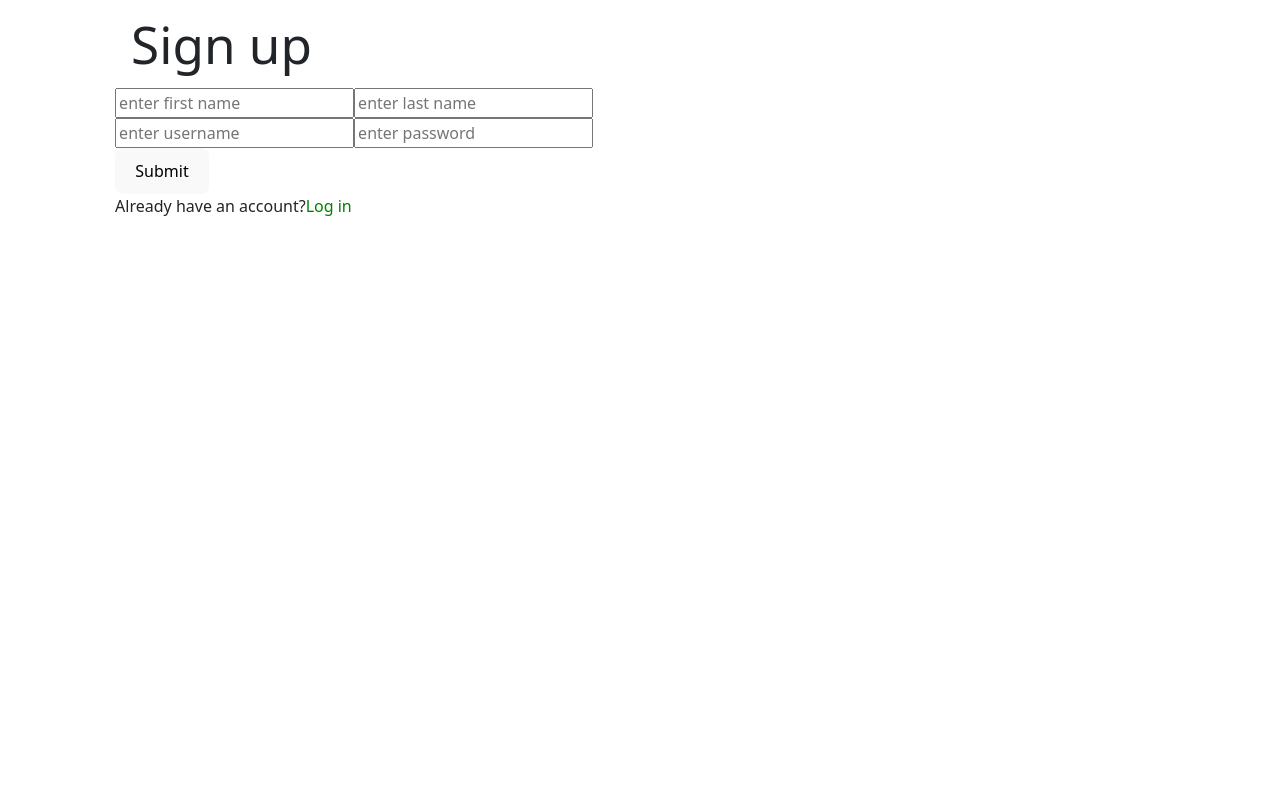
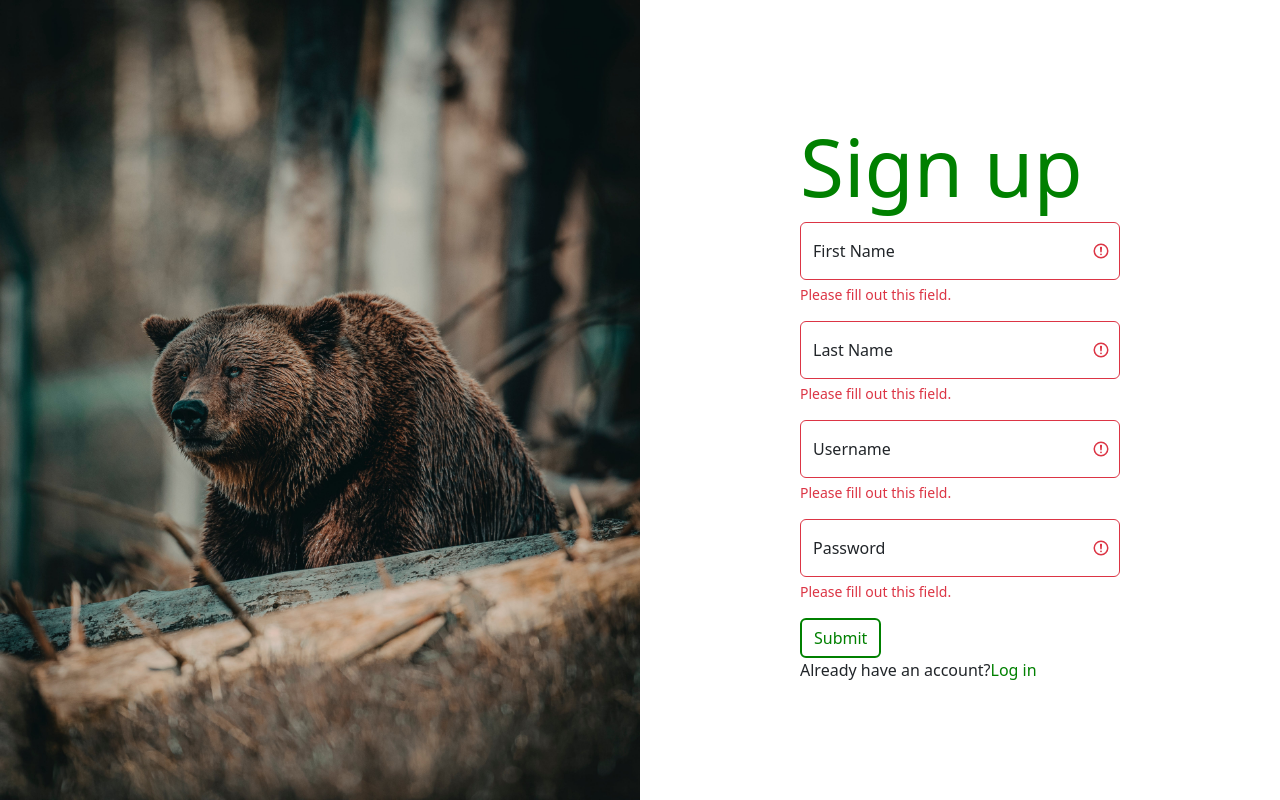
Before and after one commit to pethoburr/blog-client, a React (Vite) app: page /sign-up in a window 1280 px wide. Built offline with nearby package versions, Linux system fonts and the light colour scheme.

Commit message:
styled forms and added client side validation also added Footer component to other components

```diff
--- a/src/App.css
+++ b/src/App.css
@@ -161,7 +161,7 @@ h3 {
 .head {
   position: fixed;
   display: flex;
-  align-items: baseline;
+  align-items: center;
   justify-content: flex-start;
   z-index: 0;
   width: 100%;
@@ -169,7 +169,7 @@ h3 {
 }
 
 h1 {
-  margin: 1rem;
+  display: flex;
   flex-grow: 2;
 }
 
@@ -239,7 +239,7 @@ nav {
 }
 
 img {
-  width: 55vw;
+  width: 50vw;
 }
 
 form {
@@ -268,7 +268,7 @@ form {
 
 .form-control:focus {
   border-color: green;
-  box-shadow: -1px 3px 18px 4px rgba(13,107,0,0.75);
+  box-shadow: -1px 2px 14px -3px rgba(13,107,0,1);
 }
 
 .btn-primary:hover {
@@ -278,6 +278,7 @@ form {
 
 h2 {
   color: green;
+  font-size: 5rem;
 }
 
 a {
@@ -294,7 +295,7 @@ a {
   color: rgb(17, 153, 78);
   background-color: rgba(102, 103, 104, 0.1);
   border-right: 6px solid rgb(13, 107, 49);
-  box-shadow: 6px 2px 6px -2px rgba(13, 107, 0, 0.77);
+  box-shadow: 9px 1px 14px -5px rgba(13,107,0,1);
 }
 
 .navClosed {
@@ -307,6 +308,7 @@ a {
 }
 
 .menuIcon {
+  display: flex;
   flex-shrink: 1;
   padding: 1.5rem;
   max-width: min-content;
--- a/src/components/Post.jsx
+++ b/src/components/Post.jsx
@@ -3,6 +3,7 @@ import Comment from '../components/Comments'
 import { useEffect, useState, useContext } from 'react'
 import { Link, useParams, useNavigate } from 'react-router-dom'
 import { AuthContext } from '../App'
+import Bottom from './Bottom'
 
 const Post = () => {
   const { id } = useParams()
@@ -107,6 +108,7 @@ const Post = () => {
       </label>
       <button type='submit'>Add comment</button>
      </form>
+     <Bottom />
     </>
   )
 }
--- a/src/components/Posts.jsx
+++ b/src/components/Posts.jsx
@@ -2,6 +2,7 @@ import '../App.css'
 import { useEffect, useState, useContext } from 'react'
 import { useNavigate, Link } from 'react-router-dom'
 import { AuthContext } from '../App'
+import Bottom from './Bottom'
 
 const Posts = () => {
   const navigate = useNavigate()
@@ -60,6 +61,7 @@ const Posts = () => {
         )
       })}
      </ul>
+     <Bottom />
     </>
   )
 }
--- a/src/components/Signup.jsx
+++ b/src/components/Signup.jsx
@@ -1,6 +1,7 @@
 import '../App.css'
 import { Link } from 'react-router-dom'
 import { useState } from 'react'
+import Bear from '../assets/grizzly.jpg'
 
 const Signup = () => {
   const [first, setFirst] = useState('')
@@ -21,9 +22,9 @@ const Signup = () => {
     setPassword(e.target.value)
   }
 
-  const addUser = async (e) => {
+  const addUser = (e) => {
     console.log(e.target)
-    await fetch('https://still-pond-6102.fly.dev/sign-up', {
+      fetch('http://localhost:3000/sign-up', {
         mode: 'cors',
         method: 'POST',
         headers: {
@@ -38,29 +39,48 @@ const Signup = () => {
         })
         .then((response) => {
             response.json()
-            }
-        )
-        .catch(err => console.log(err))
+        })
+        .then((resp) => {
+          console.log(resp)
+        })
+        .catch((err) => console.log(err))
 }
 
   return (
     <>
-     <h1>Sign up</h1>
-     <form method='POST' action='https://still-pond-6102.fly.dev/sign-up'>
-      <label htmlFor='first_name'>
-        <input type='text' required name='first_name' onChange={handleFirst} id='first_name' placeholder='enter first name' />
-      </label>
-      <label htmlFor='last_name'>
-        <input type='text' required name='last_name' onChange={handleLast} id='last_name' placeholder='enter last name' />
-      </label>
-      <label htmlFor='username'>
-        <input type='text' required name='username' onChange={handleUser} id='username' placeholder='enter username' />
-      </label>
-      <label htmlFor='password'>
-        <input type='password' required name='password' onChange={handlePass} id='password' placeholder='enter password' />
-      </label>
-      <button type='submit' onClick={(e) => {addUser(e)}}>Submit</button><div>Already have an account?<Link to='/log-in'>Log in</Link></div>
-     </form>
+      <div className="formContainer">
+        <img src={Bear} alt="Grizzly Bear" />
+        <div className="form">
+            <form method='POST' className='was-validated' action='https://still-pond-6102.fly.dev/sign-up'>
+            <h2>Sign up</h2>
+            <div className="form-floating mb-3">
+              <input type='text' required name='first_name' className='form-control' onChange={handleFirst} id='first_name' placeholder='enter first name' />
+              <label htmlFor='first_name'>First Name</label>
+              <div className="valid-feedback">Valid.</div>
+              <div className="invalid-feedback">Please fill out this field.</div>
+            </div>
+            <div className="form-floating mb-3">
+              <input type='text' required name='last_name' className='form-control' onChange={handleLast} id='last_name' placeholder='enter last name' />
+              <label htmlFor='last_name'>Last Name</label>
+              <div className="valid-feedback">Valid.</div>
+              <div className="invalid-feedback">Please fill out this field.</div>
+            </div>
+            <div className="form-floating mb-3">
+              <input type='text' required name='username'className='form-control' onChange={handleUser} id='username' placeholder='enter username' />
+              <label htmlFor='username'>Username</label>
+              <div className="valid-feedback">Valid.</div>
+              <div className="invalid-feedback">Please fill out this field.</div>
+            </div>
+            <div className="form-floating mb-3">
+              <input type='password' required name='password' className='form-control' onChange={handlePass} id='password' placeholder='enter password' />
+              <label htmlFor='password'>Password</label>
+              <div className="valid-feedback">Valid.</div>
+              <div className="invalid-feedback">Please fill out this field.</div>
+            </div>
+              <button type='submit' className='btn btn-primary' onClick={(e) => {addUser(e)}}>Submit</button><div>Already have an account?<Link to='/log-in'>Log in</Link></div>
+            </form>
+          </div>
+      </div>
     </>
   )
 }
--- a/src/components/Topic.jsx
+++ b/src/components/Topic.jsx
@@ -2,6 +2,7 @@ import '../App.css'
 import { Link, useParams, useNavigate } from 'react-router-dom'
 import { useEffect, useContext, useState } from 'react'
 import { AuthContext } from '../App'
+import Bottom from './Bottom'
 
 const Topic = () => {
     const { id } = useParams()
@@ -52,6 +53,7 @@ const Topic = () => {
                     <div onClick={() => {handleClick(post._id)}} key={post._id}>{post.title}</div>
                 )
             })}
+            <Bottom />
         </>
     )
 }
--- a/src/components/Topics.jsx
+++ b/src/components/Topics.jsx
@@ -2,6 +2,7 @@ import '../App.css'
 import { useEffect, useState, useContext } from 'react'
 import { useNavigate, Link } from 'react-router-dom'
 import { AuthContext } from '../App'
+import Bottom from './Bottom'
 
 const Topics = () => {
   const navigate = useNavigate()
@@ -76,6 +77,7 @@ const Topics = () => {
         )
       })}
      </ul>
+     <Bottom />
     </>
   )
 }
--- a/src/components/home.jsx
+++ b/src/components/home.jsx
@@ -68,7 +68,7 @@ const Home = () => {
     <>
       <div className='titleContainer'>
         <nav className={ slide ? 'navOpened' : 'navClosed'}>
-        <CloseIcon sx={{ color: 'green', justifySelf: 'flex-end'}} fontSize='large' onClick={() => toggleSidebar()}/>
+        <CloseIcon sx={{ color: 'green', justifySelf: 'flex-end', fontSize: '4rem'}} onClick={() => toggleSidebar()}/>
         { !token ? <div className='login'>
             <Link to='/log-in' className='in'>Log in</Link>
             <Link to='/sign-up' className='out'>Sign up</Link>
@@ -79,7 +79,7 @@ const Home = () => {
           </div>}
         </nav>
         <header className={ navbars ? 'headScroll' : 'head'}>
-          <div className='menuIcon'>{ !slide && <MenuIcon sx={{ color: 'green' }} fontSize='large' onClick={() => toggleSidebar()} /> }</div>
+          <div className='menuIcon'>{ !slide && <MenuIcon sx={{ color: 'green', fontSize: '4rem' }}  onClick={() => toggleSidebar()} /> }</div>
           <h1>APEX PREDATORS</h1>
         </header>
       </div>
```
Also changed, not shown: src/assets/grizzly.jpg (added).
